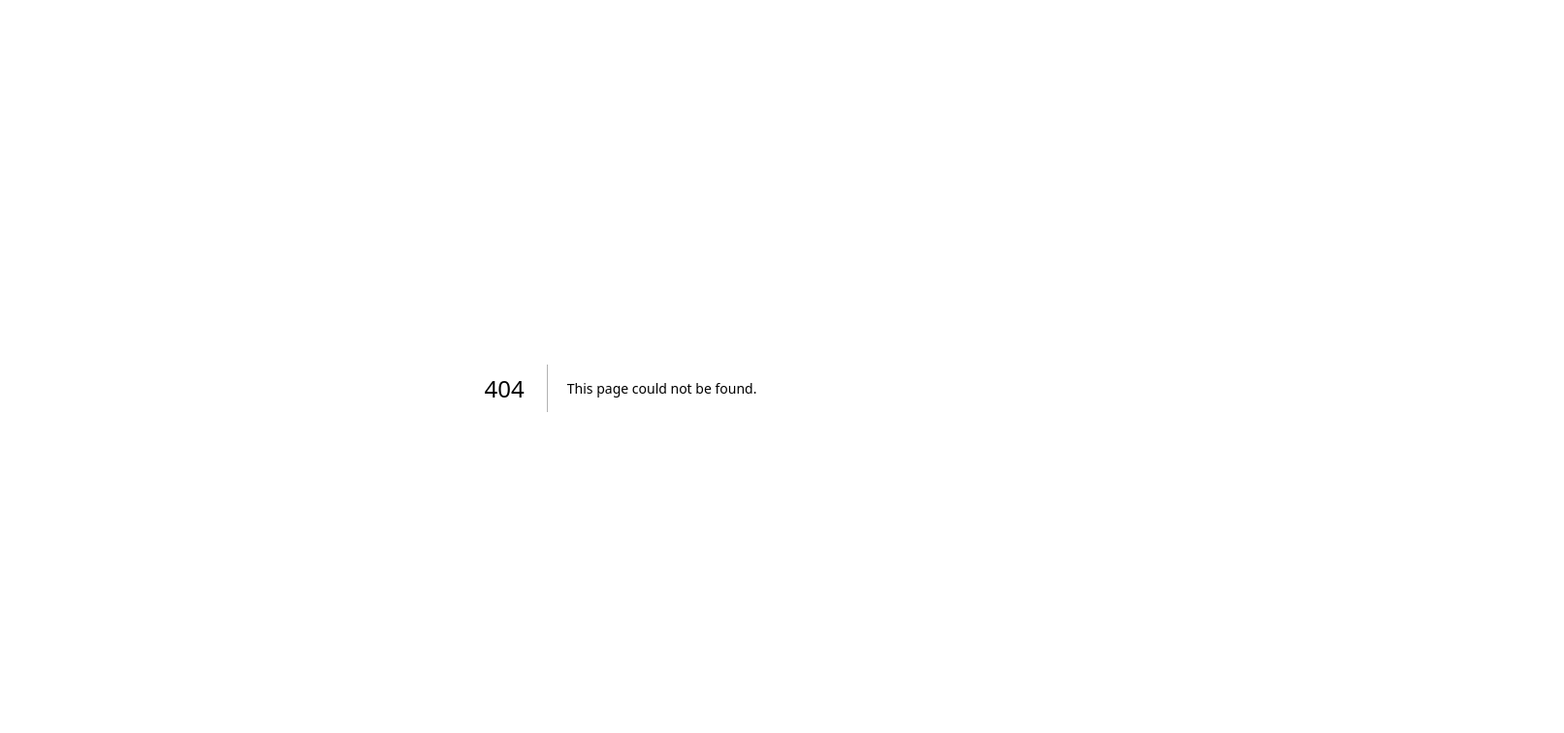
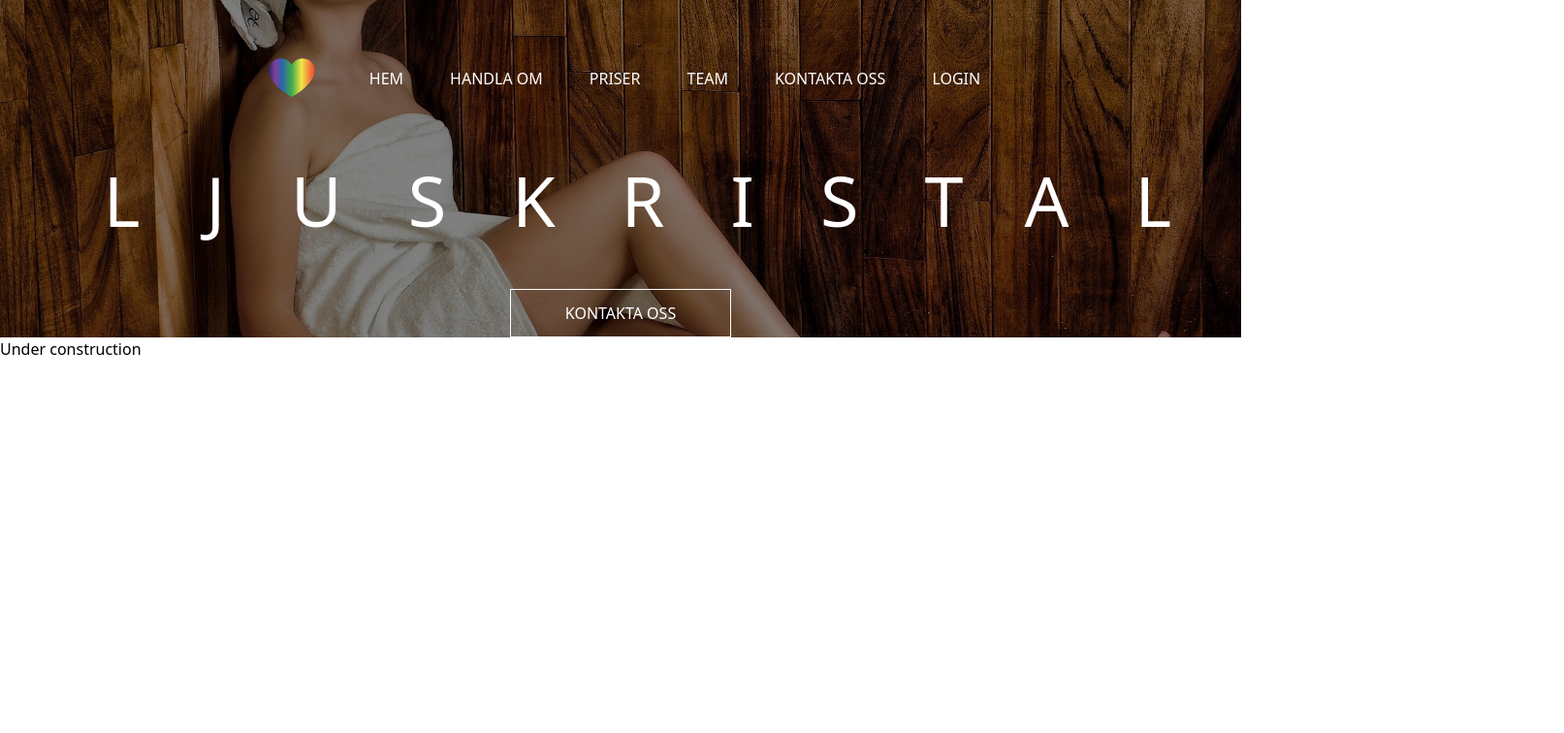
Before and after one commit to dzifors/ljuskristallen, a Next.js app in the folder frontend/: page /admin in a window 1280 px wide. Before the commit this address had no page. Shown: the top 756 px of the page at 97% size, 1613 px wide, since content can reach past the window. Built offline with nearby package versions, Linux system fonts and the light colour scheme; no server answers.

Commit message:
admin page under construction message

```diff
--- /dev/null
+++ b/frontend/src/pages/admin/index.tsx
@@ -0,0 +1,11 @@
+import Layout from '~/components/layout'
+
+const AdminPage = () => {
+  return (
+    <Layout>
+      <section>Under construction</section>
+    </Layout>
+  )
+}
+
+export default AdminPage
```
